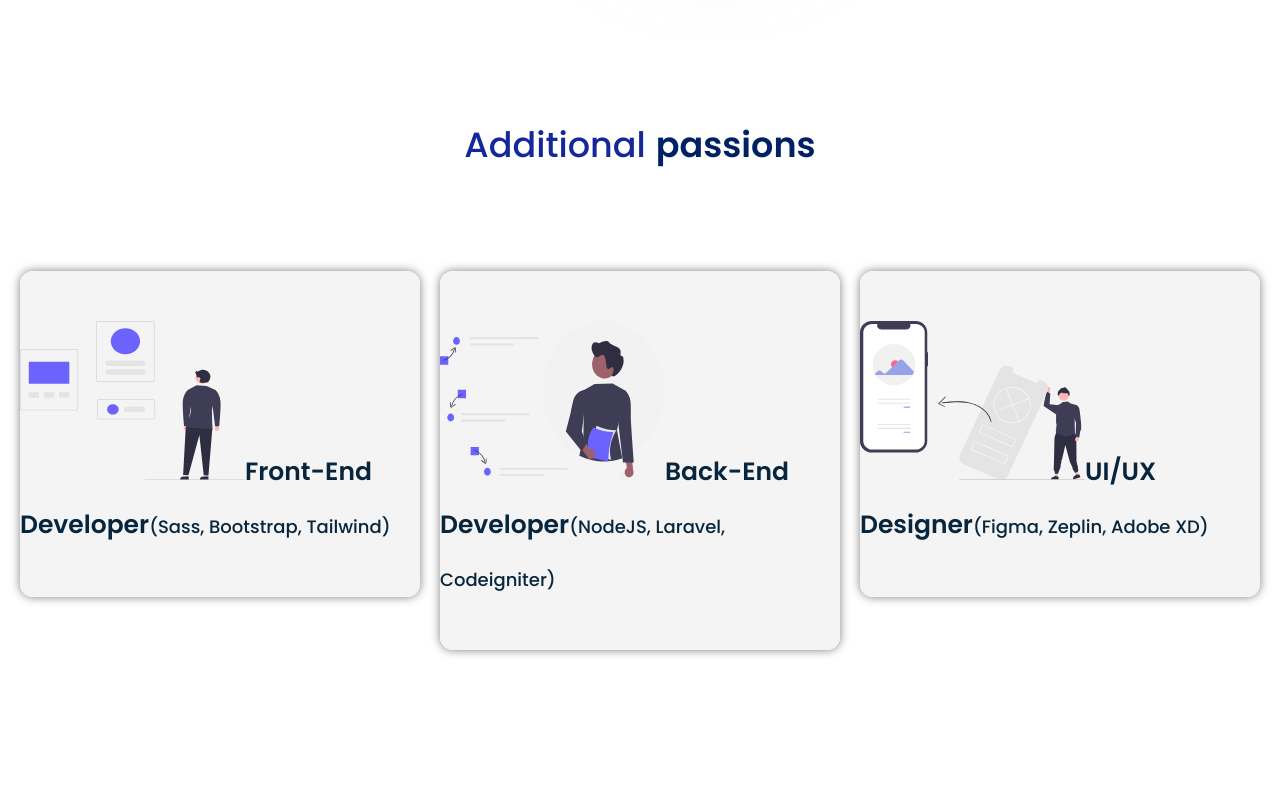
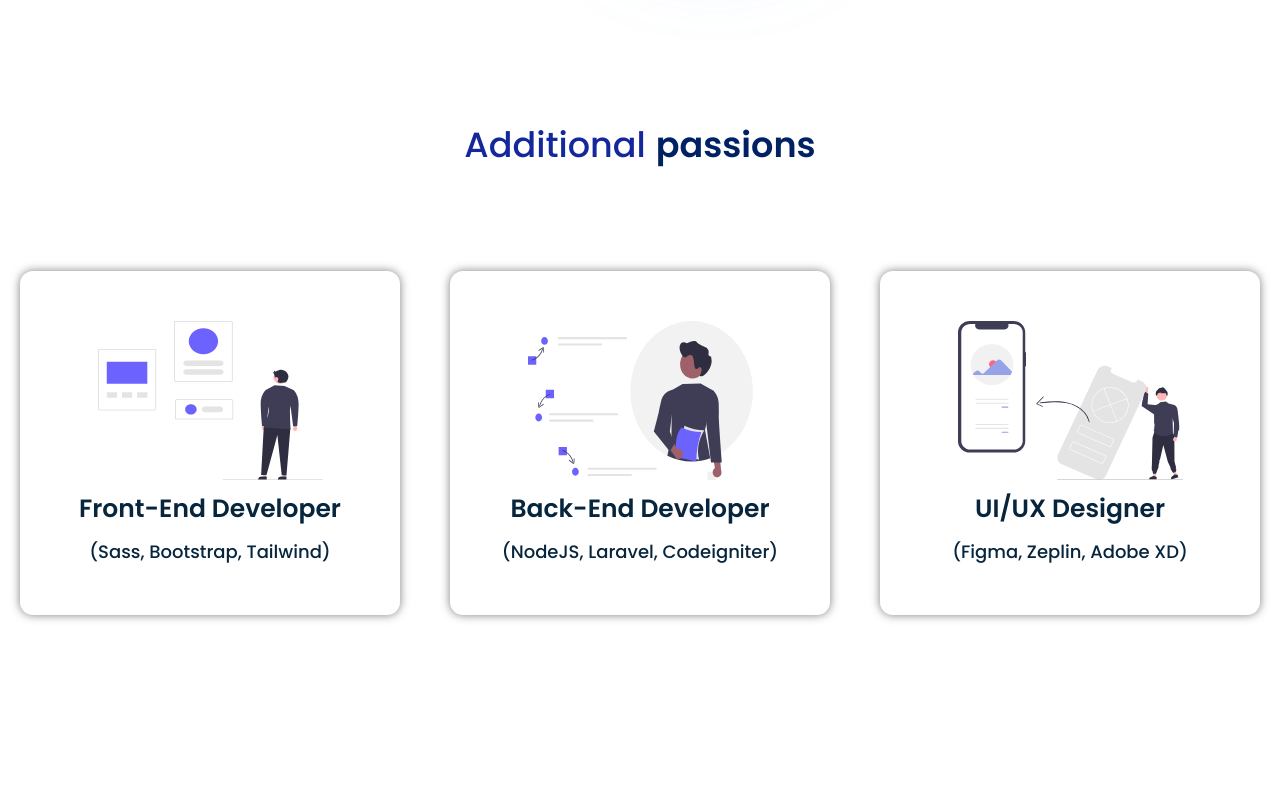
Before and after one commit to yevhenkr/portfolio-second-variant, a React app: page / in a window 1280 px wide. Shown: the part 592-1380 px from the top of the page. Built offline with nearby package versions, Linux system fonts and the light colour scheme.

Commit message:
refactor

```diff
--- a/src/common/components/layout/sections/passions/Passions.tsx
+++ b/src/common/components/layout/sections/passions/Passions.tsx
@@ -10,41 +10,46 @@
     return (
         <StyledDiv id={'Passions'}>
             <TitleSection wordOne={"Additional"} wordSecond={"passions"}/>
-            <CardsWrap>
-                <WrapWithMediaQ backgroundColor={`${myTheme.color.white}`} flex={"1"} flexDirection={"column"} borderRadius={"13px"}
-                                align_i={"center"} min_width={"250px"} padding={"50px 0"} boxShadow={"0px 0px 10px rgba(0, 0, 0, 0.5)"}>
+            <PassionsWrap>
+                <WrapWithMediaQ backgroundColor={`${myTheme.color.white}`} flex={"1"} flexDirection={"column"}
+                                borderRadius={"13px"}
+                                align_i={"center"} min_width={"250px"} padding={"50px 0"}
+                                boxShadow={"0px 0px 10px rgba(0, 0, 0, 0.5)"}>
                     <PassionsFront/>
                     <H3Styled>Front-End Developer</H3Styled>
                     <SpanSkills>(Sass, Bootstrap, Tailwind)</SpanSkills>
                 </WrapWithMediaQ>
-                <WrapWithMediaQ backgroundColor={`${myTheme.color.white}`} flex={"1"} flexDirection={"column"} borderRadius={"13px"}
-                                align_i={"center"} min_width={"250px"} padding={"50px 0"} boxShadow={"0px 0px 10px rgba(0, 0, 0, 0.5)"}>
+                <WrapWithMediaQ backgroundColor={`${myTheme.color.white}`} flex={"1"} flexDirection={"column"}
+                                borderRadius={"13px"}
+                                align_i={"center"} min_width={"250px"} padding={"50px 0"}
+                                boxShadow={"0px 0px 10px rgba(0, 0, 0, 0.5)"}>
                     <PassionsBack/>
                     <H3Styled>Back-End Developer</H3Styled>
                     <SpanSkills>(NodeJS, Laravel, Codeigniter)</SpanSkills>
                 </WrapWithMediaQ>
-                <WrapWithMediaQ backgroundColor={`${myTheme.color.white}`} flex={"1"} flexDirection={"column"} borderRadius={"13px"}
-                                align_i={"center"} min_width={"250px"} padding={"50px 0"} boxShadow={"0px 0px 10px rgba(0, 0, 0, 0.5)"}>
+                <WrapWithMediaQ backgroundColor={`${myTheme.color.white}`} flex={"1"} borderRadius={"13px"}
+                                align_i={"center"} min_width={"250px"} padding={"50px 0"}
+                                boxShadow={"0px 0px 10px rgba(0, 0, 0, 0.5)"}>
                     <PassionsUI/>
                     <H3Styled>UI/UX Designer</H3Styled>
                     <SpanSkills>(Figma, Zeplin, Adobe XD)</SpanSkills>
                 </WrapWithMediaQ>
-            </CardsWrap>
+            </PassionsWrap>
         </StyledDiv>
     );
 };
 
-const CardsWrap = styled.div`
+const PassionsWrap = styled.div`
+    max-width: 1628px;
+    margin: 0 auto;
     display: flex;
     flex-direction: row;
     justify-content: space-around;
-    max-width: 100%;
-    flex-wrap: wrap;
-    gap: 20px;
+    gap: 50px;
     padding: 20px;
     box-sizing: border-box;
-
     @media (max-width: ${myTheme.screen.medium}) {
+        flex-wrap: wrap;
         flex-direction: column;
         gap: 30px;
         padding: 20px;
@@ -53,11 +58,13 @@
 `
 
 const WrapWithMediaQ = styled(FlexWrapper)`
-    flex: 1 1 calc(33.33% - 40px);
+    display: flex;
+    flex-direction: column;
     box-sizing: border-box;
     min-width: 250px;
-
-    @media(max-width:${myTheme.screen.medium}){
+    background-color: ${myTheme.color.white};
+    @media (max-width: ${myTheme.screen.medium}) {
+        flex: 1 1 calc(33.33% - 40px);
         flex: 1 1 100%;
         display: flex;
         flex-direction: column;
@@ -85,7 +92,7 @@
         height: 150px;
         top: 10%;
         left: 10%;
-        @media (max-width:${myTheme.screen.medium}) {
+        @media (max-width: ${myTheme.screen.medium}) {
             display: none;
         }
     }
@@ -103,8 +110,9 @@
         top: 50%;
         left: 19%;
     }
+
     &::after, &::before {
-        @media (max-width:${myTheme.screen.medium}) {
+        @media (max-width: ${myTheme.screen.medium}) {
             height: 0;
             width: 0;
             overflow: hidden;
@@ -112,7 +120,7 @@
         }
     }
 
-    @media (max-width:${myTheme.screen.medium}) {
+    @media (max-width: ${myTheme.screen.medium}) {
         padding-bottom: 70px;
     }
 `
--- a/src/styles/Theme.styled.tsx
+++ b/src/styles/Theme.styled.tsx
@@ -4,7 +4,7 @@
         blue: '#4581F6',
         navy: '#002265',
         textColor: '#14279B',
-        white: 'rgba(244,244,244,0.98)',
+        white: '#fff',
         smIcon: '#608AF5',
     },
 
```
